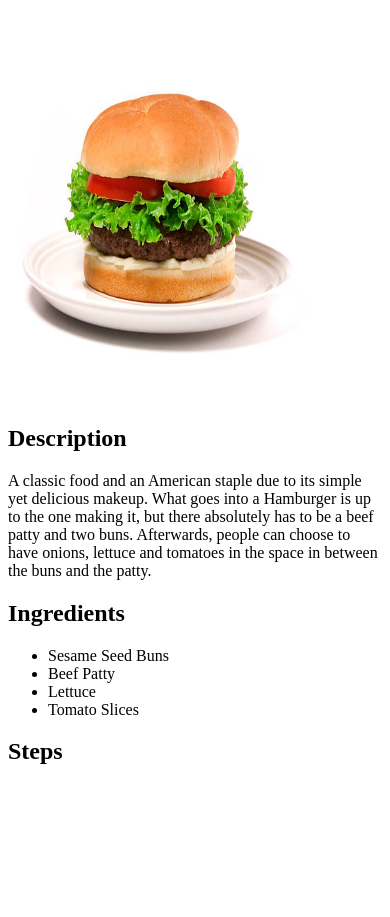
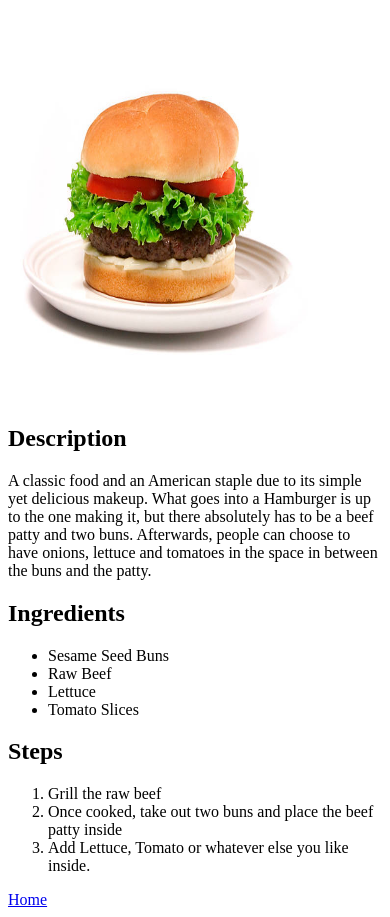
Before and after one commit to jimerswagger/odin-recipes, a plain HTML site: page recipes/hamburger.html in a window 390 px wide. Shown: the part 79-996 px from the top of the page. Before the commit the page ends 864 px from the top, so only its background shows below. Drawn offline with Linux system fonts and the light colour scheme.

Commit message:
Add Steps to Hamburger page and Links to Home
Hamburger webpage was completed with the addition of 'steps' and a link back to the home page.

Links to all three total webpages were filled in, in the index.html page (the home page).

```diff
--- a/recipes/hamburger.html
+++ b/recipes/hamburger.html
@@ -20,11 +20,18 @@
         <h2>Ingredients</h2>
         <ul>
             <li>Sesame Seed Buns</li>
-        <li>Beef Patty</li>
+            <li>Raw Beef</li>
             <li>Lettuce</li>
             <li>Tomato Slices</li>
         </ul>
 
         <h2>Steps</h2>
+        <ol>
+            <li>Grill the raw beef</li>
+            <li>Once cooked, take out two buns and place the beef patty inside</li>
+            <li>Add Lettuce, Tomato or whatever else you like inside.</li>
+        </ol>
+
+        <a href="../index.html">Home</a>
     </body>
 </html>
```
Also changed, not shown: index.html (+2 -2 lines), recipes/spaghetti.html (+2 -0 lines). Lines whose indentation alone changed are shown as unchanged.
